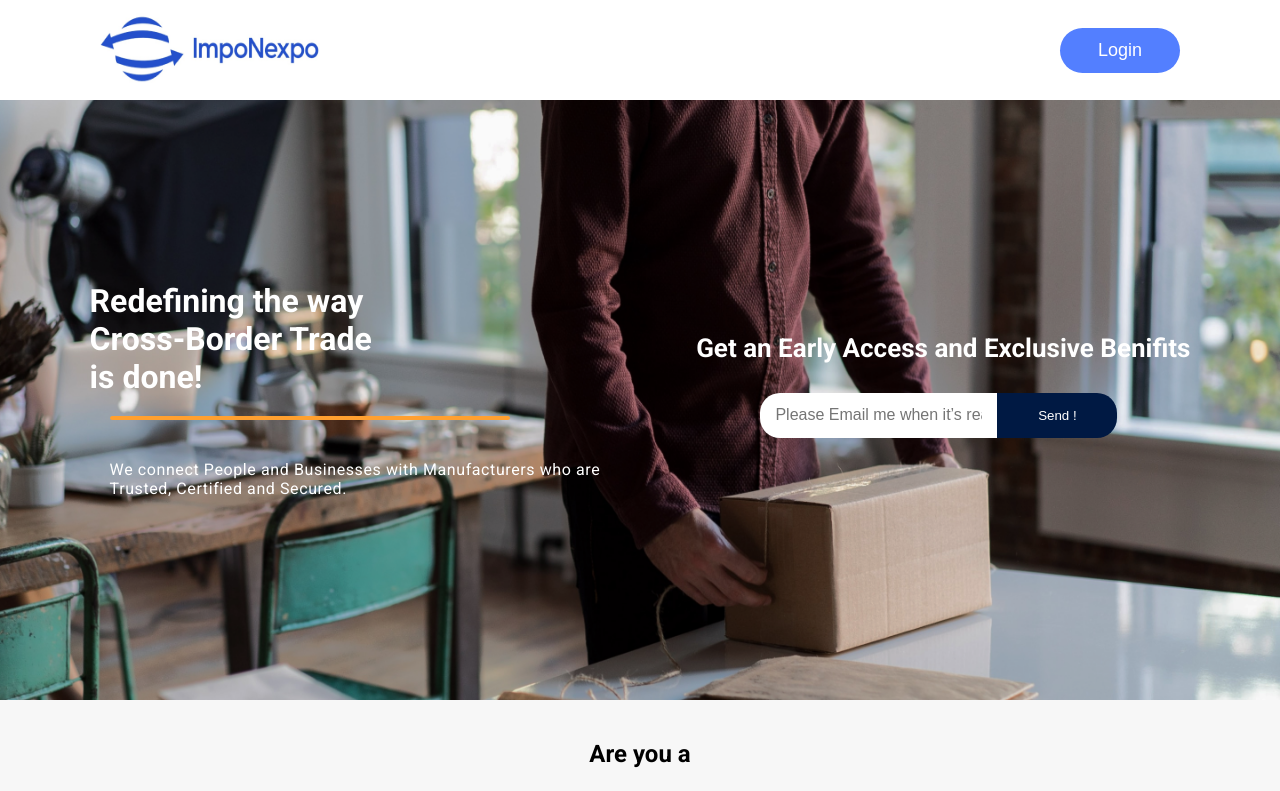
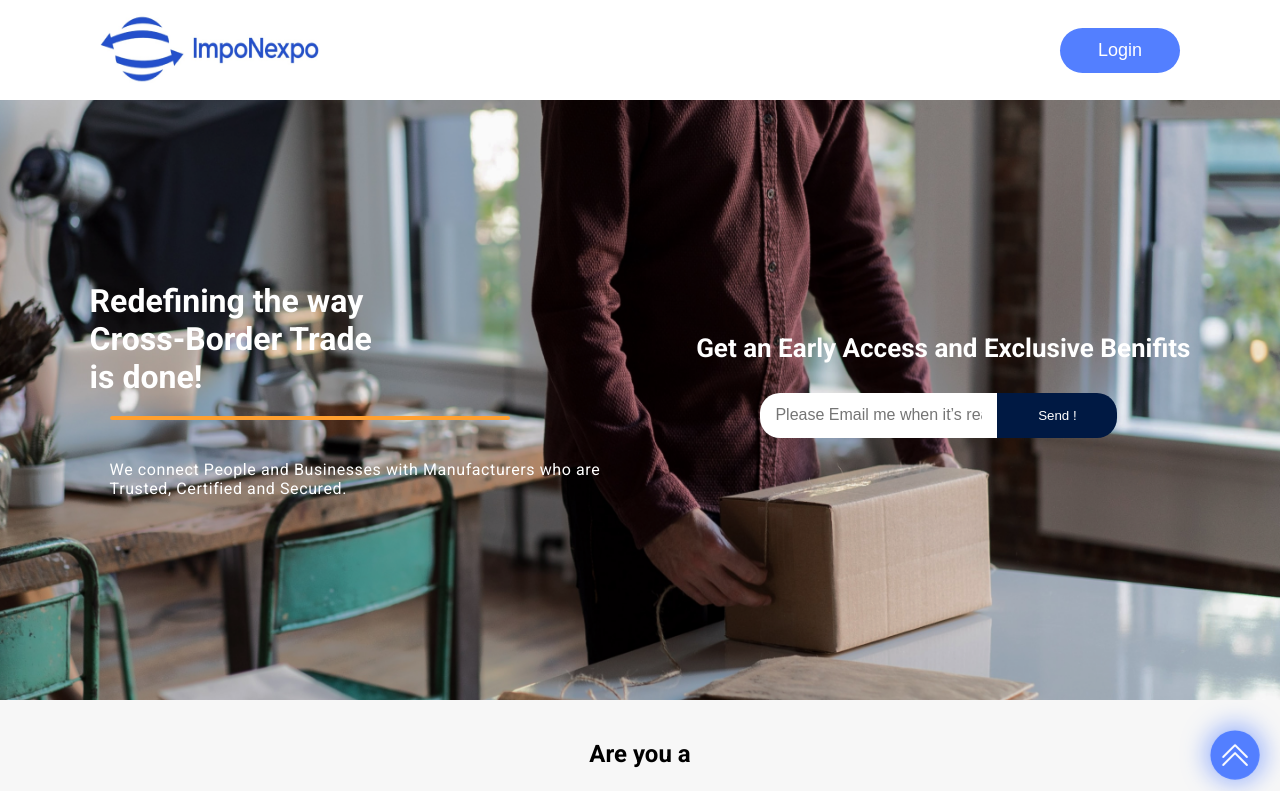
Before and after one commit to md-alif10000/b2bweb, a Next.js app: page / in a window 1280 px wide. Shown: the top 791 px of the page. Built offline with nearby package versions, Linux system fonts and the light colour scheme.

Commit message:
added button

```diff
--- a/pages/index.js
+++ b/pages/index.js
@@ -1,6 +1,6 @@
 import PrimaryHeader from "../src/components/PrimaryHeader";
 import styles from "../styles/Home.module.css";
-import { Input } from "../src/components/ui/ui";
+import { FloatingButton, Input } from "../src/components/ui/ui";
 import SuccessSlider from "../src/components/SuccessSlider";
 import Footer from "../src/components/Footer";
 import Head from 'next/head'
@@ -206,6 +206,7 @@ const HomePage = () => {
         </section>
       </div>
       <Footer />
+      <FloatingButton/>
     </>
   );
 };
--- a/src/components/PrimaryHeader.jsx
+++ b/src/components/PrimaryHeader.jsx
@@ -1,7 +1,7 @@
 import styles from "../../styles/components/PrimaryHeader.module.css";
 import Image from 'next/image'
 const PrimaryHeader = () => {
-  return <div  className={styles.header} >
+  return <div  className={styles.header}  id="header" >
       <div className={styles.logo} >
 
         <Image src={"/images/logo_white.png"} width={220} height={70}  />
--- a/src/components/ui/ui.jsx
+++ b/src/components/ui/ui.jsx
@@ -1,4 +1,5 @@
 import styles from "../../../styles/components/ui/ui.module.css";
+import { BsChevronDoubleUp } from "react-icons/bs";
 
 const Input = ({type,onChange,label,placeholder,width}) => {
   return (
@@ -9,4 +10,13 @@ const Input = ({type,onChange,label,placeholder,width}) => {
   );
 };
 
-export  { Input };
+
+const FloatingButton=()=>{
+  return <a href="#header"  className={styles.floatingButton}>
+    <BsChevronDoubleUp size={32} />
+
+
+  </a>
+}
+
+export  { Input ,FloatingButton};
--- a/styles/components/ui/ui.module.css
+++ b/styles/components/ui/ui.module.css
@@ -1,24 +1,53 @@
-
-.inputContainer{
+.inputContainer {
   margin: 8px;
   display: flex;
   flex-direction: column;
 }
-.inputLabel{
+.inputLabel {
   font-size: 18px;
   color: white;
   margin: 10px;
-
 }
 .input {
   height: 45px;
   border-radius: 20px;
   padding: 5px 15px;
   min-width: 200px;
-  background-color: #EAF0FF;
+  background-color: #eaf0ff;
   outline: 2px var(--footer);
   border: none;
 }
-.input:focus{
+.input:focus {
   outline: 2px solid var(--footer);
 }
+
+.floatingButton {
+  position: fixed;
+  width: 50px;
+  height: 50px;
+  border-radius: 50%;
+  color: white;
+  background-color: var(--primary);
+  display: flex;
+  align-items: center;
+  justify-content: center;
+  box-shadow: 0px -1px 23px 6px rgba(83, 127, 255, 0.5);
+-webkit-box-shadow: 0px -1px 23px 6px rgba(83, 127, 255, 0.5);
+-moz-box-shadow: 0px -1px 23px 6px rgba(83, 127, 255, 0.5);
+  right: 20px;
+  bottom: 20px;
+  cursor: pointer;
+  animation: Scaleup 3s ease-in-out 2s infinite ;
+
+}
+
+@keyframes Scaleup {
+  0%{
+    transform: scale(0.8);
+
+  }
+  100%{
+    transform: scale(1.2);
+  }
+
+}
--- a/styles/globals.css
+++ b/styles/globals.css
@@ -7,6 +7,7 @@ body {
   font-family:  Roboto,sans-serif;
   overflow-x: hidden;
   background-color: var(--bg);
+  scroll-behavior: smooth;
 }
 
 
```
Lines whose indentation alone changed are shown as unchanged.
